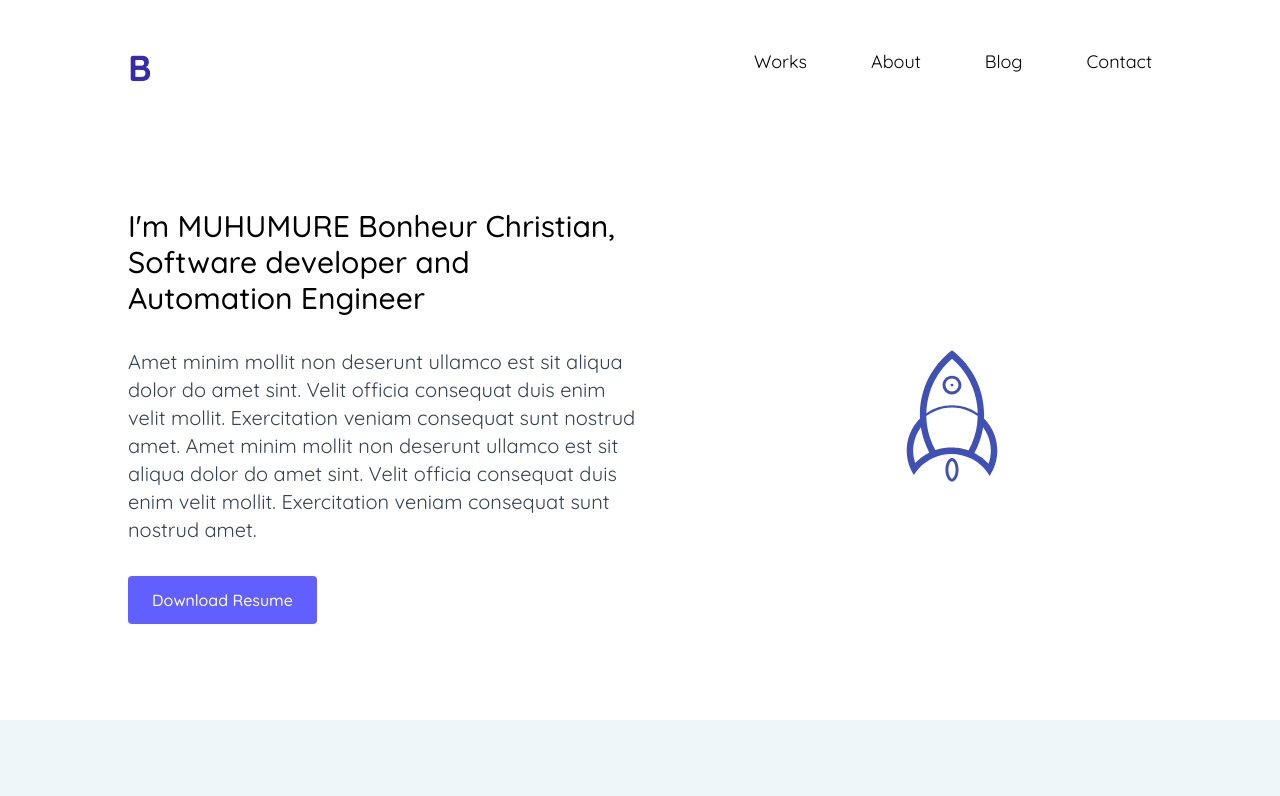
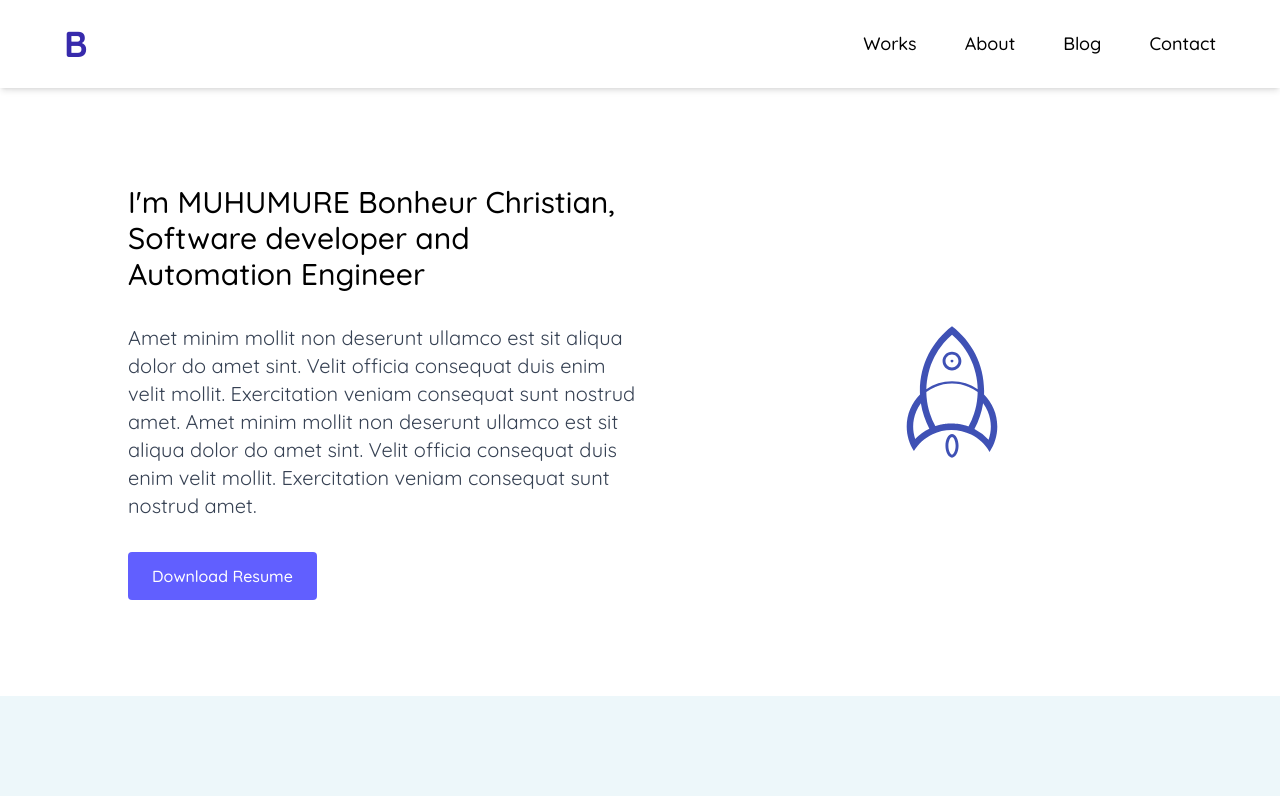
Before and after one commit to Bonheur-Christian/Portfolio, a Next.js app: page / in a window 1280 px wide. Shown: the top 796 px of the page. Built offline with nearby package versions, Linux system fonts and the light colour scheme.

Commit message:
Personal Portifolio

```diff
--- a/src/components/NavBar.tsx
+++ b/src/components/NavBar.tsx
@@ -1,28 +1,62 @@
+"use client";
+
 import Link from "next/link";
+import { useState } from "react";
 
 export default function NavBar() {
+  const [menuOpen, setMenuOpen] = useState(false);
+
   const NavBarLinks = [
     { link: "/works", name: "Works" },
     { link: "/about", name: "About" },
     { link: "/blog", name: "Blog" },
     { link: "/contact", name: "Contact" },
   ];
+
   return (
-    <div className="sticky top-0 z-50 bg-white">
-      <nav className="w-[80%] mx-auto flex justify-between py-6 pt-12">
+    <div className="sticky top-0 z-50 bg-white shadow-md">
+      <nav className="w-[90%] mx-auto flex justify-between items-center py-6">
+        {/* Logo */}
         <div>
-          <Link href="/" className="text-4xl text-indigo-800 font-extrabold">B</Link>
+          <Link href="/" className="text-4xl text-indigo-800 font-extrabold">
+            B
+          </Link>
         </div>
-        <div>
-          <ul className="flex gap-16 text-lg font-lg">
+
+        {/* Desktop Menu */}
+        <div className="hidden md:flex">
+          <ul className="flex gap-12 text-lg font-medium">
             {NavBarLinks.map((item, index) => (
-              <li key={index} className="underline-animation hover:text-indigo-800 hover:font-medium duration-500">
-                <a href={item.link} >{item.name}</a>
+              <li key={index} className="underline-animation hover:text-indigo-800 hover:font-semibold duration-300">
+                <Link href={item.link}>
+                  {item.name}
+                </Link>
               </li>
             ))}
           </ul>
         </div>
+
+        <div className="md:hidden">
+          <button onClick={() => setMenuOpen(!menuOpen)} className="text-indigo-800 text-3xl focus:outline-none">
+            {menuOpen ? "✕" : "☰"}
+          </button>
+        </div>
       </nav>
+
+      {/* Mobile Menu */}
+      {menuOpen && (
+        <div className="md:hidden bg-white px-6 pb-4">
+          <ul className="flex flex-col gap-6 text-lg font-medium">
+            {NavBarLinks.map((item, index) => (
+              <li key={index} className="hover:text-indigo-800 hover:font-semibold duration-300">
+                <Link href={item.link} onClick={() => setMenuOpen(false)}>
+                  {item.name}
+                </Link>
+              </li>
+            ))}
+          </ul>
+        </div>
+      )}
     </div>
   );
 }
```
